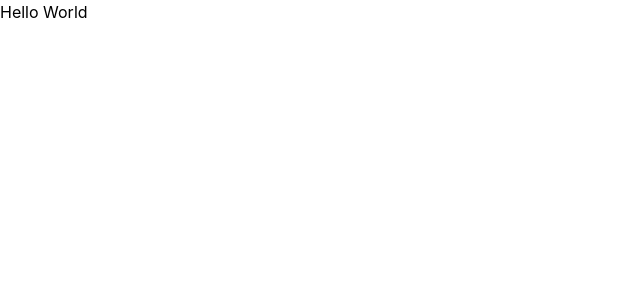
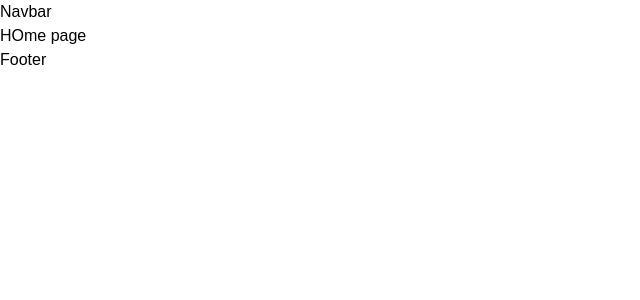
Before and after one commit to Manish10022001/YogaMastery, a React (Vite) app in the folder client/: page / in a window 1280 px wide. Shown: the top 300 px of the page, without its empty margins (0-640 px from the left). Built offline with nearby package versions, Linux system fonts and the light colour scheme.

Commit message:
setting the routes

```diff
--- a/client/postcss.config.js
+++ /dev/null
@@ -1,6 +0,0 @@
-export default {
-  plugins: {
-    '@tailwindcss/postcss': {},
-    autoprefixer: {},
-  },
-};
--- a/client/src/index.css
+++ b/client/src/index.css
@@ -2,3 +2,35 @@
 @import "tailwindcss/components";
 @import "tailwindcss/utilities"; */
 @import "tailwindcss";
+
+
+body {
+    font-family: 'Manrope', sans-serif;
+}
+
+/*
+.stripe-custom-class form button {
+  @apply bg-blue-600 text-white px-4 py-1;
+} */
+
+/* Scroll bar  */
+::-webkit-scrollbar {
+  width: 6px;
+  /* Width of the scrollbar */
+}
+
+::-webkit-scrollbar-track {
+  background-color: #f1f1f1;
+  /* Color of the scrollbar track */
+}
+
+::-webkit-scrollbar-thumb {
+  background-color: #ff194b92;
+  border-radius: 20px;
+  transition: 1s;
+}
+
+::-webkit-scrollbar-thumb:hover {
+  background: #b68bdcf1;
+  transition: 1s;
+}
--- /dev/null
+++ b/client/src/layout/MainLayout.jsx
@@ -0,0 +1,15 @@
+import React from 'react'
+import { Outlet } from 'react-router'
+
+const MainLayout = () => {
+  return (
+    <main className='dark:bg-black overflow-hidden'>
+        <nav>Navbar</nav>
+        {/* need to give outlet so get the children routes / path */}
+        <Outlet />
+        <footer>Footer</footer>
+    </main>
+  )
+}
+
+export default MainLayout
--- /dev/null
+++ b/client/src/pages/Home.jsx
@@ -0,0 +1,11 @@
+import React from 'react'
+
+const Home = () => {
+  return (
+    <div>
+      HOme page
+    </div>
+  )
+}
+
+export default Home
```
Also changed, not shown: client/src/routes/router.jsx (+10 -1 lines).
